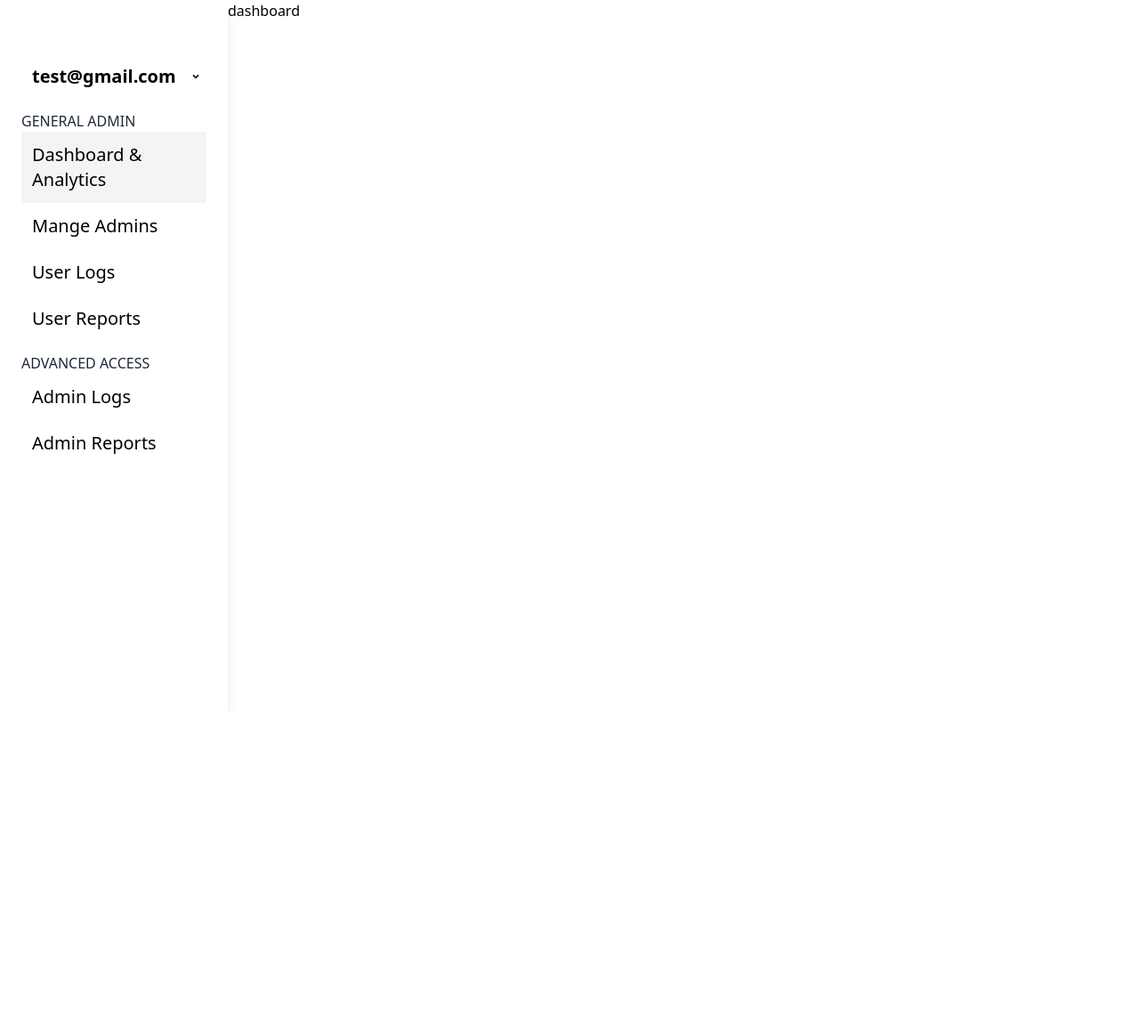
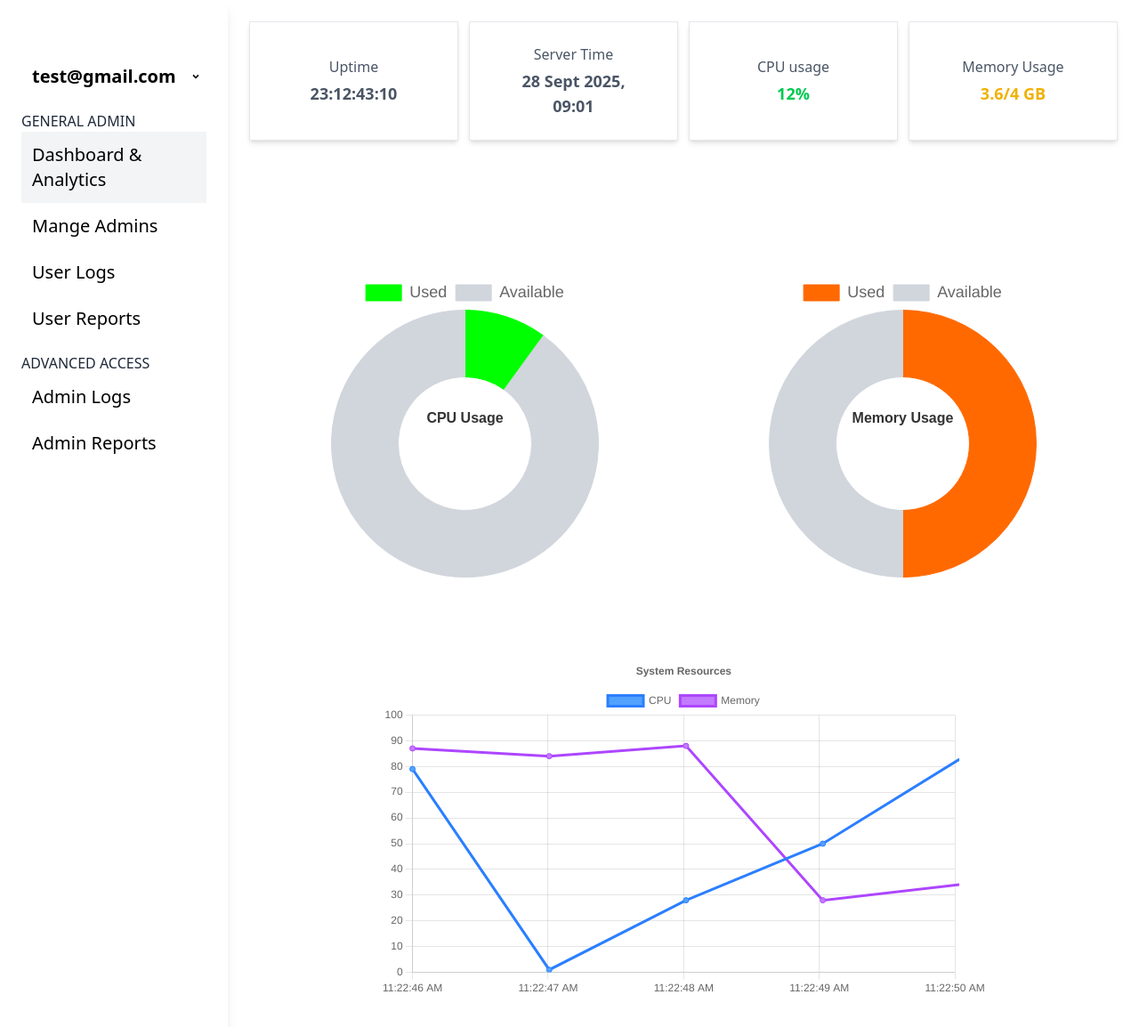
Before and after one commit to salman9802/SkillSwap, a React (Vite) app in the folder frontend/admin/: page /dashboard in a window 1280 px wide. Shown: the top 1154 px of the page at 89% size. Before the commit the page ends 800 px from the top, so only its background shows below. Built offline with nearby package versions, Linux system fonts and the light colour scheme.

Commit message:
feat: dashboard & analytics UI

```diff
--- /dev/null
+++ b/frontend/admin/src/features/dashboard/components/ResourceCharts.tsx
@@ -0,0 +1,144 @@
+import React from "react";
+
+import {
+  Chart as ChartJS,
+  ArcElement,
+  Tooltip,
+  Legend,
+  type ChartOptions,
+} from "chart.js";
+import { Doughnut } from "react-chartjs-2";
+
+ChartJS.register(ArcElement, Tooltip, Legend);
+
+// Custom plugin to display center text
+const centerTextPlugin = {
+  id: "centerText",
+  afterDraw(chart: any) {
+    const {
+      ctx,
+      chartArea: { width, height },
+    } = chart;
+    ctx.save();
+
+    // Get the custom text from chart options (so each chart can have different text)
+    // const text = chart.options.plugins?.centerText?.text || "";
+    // Instead of reading options.plugins.centerText, read a property you attach to chart
+    const text = (chart as any)._centerText || "";
+
+    // const fontSize = Math.max(Math.floor(width / 15), 12);
+    const fontSize = Math.max(Math.floor(width / 20), 12);
+    ctx.font = `bold ${fontSize}px sans-serif`;
+    ctx.fillStyle = "#333";
+    ctx.textAlign = "center";
+    ctx.textBaseline = "middle";
+
+    ctx.fillText(text, width / 2, height / 2 + 10);
+    ctx.restore();
+  },
+};
+ChartJS.register(centerTextPlugin);
+
+const chartsData = [
+  // const cpu =
+  {
+    labels: ["Used", "Available"],
+    datasets: [
+      {
+        label: "% of CPU",
+        data: [10, 90],
+        backgroundColor: ["#00ff00", "#d1d5dc "],
+        borderColor: ["#00ff00", "#d1d5dc "],
+        borderWidth: 1,
+      },
+    ],
+    centerText: "CPU Usage",
+  },
+
+  // const memory =
+  {
+    labels: ["Used", "Available"],
+    datasets: [
+      {
+        label: "% of memory",
+        data: [50, 50],
+        backgroundColor: ["#ff6900", "#d1d5dc "],
+        borderColor: ["#ff6900", "#d1d5dc "],
+        borderWidth: 1,
+      },
+    ],
+    centerText: "Memory Usage",
+  },
+];
+
+const doughnutOptions: ChartOptions<"doughnut"> = {
+  cutout: "50%", // 👈 percentage of the radius cut out (thickness = 50%)
+  plugins: {
+    legend: {
+      display: true,
+      position: "top" as const,
+      fullSize: true,
+      labels: {
+        font: {
+          size: 18,
+        },
+      },
+    },
+    // centerText: { text: "Doughnut" }, // pass custom text
+    // datalabels: {
+    //   color: "#f00",
+    //   formatter: (value: number, context: any) => {
+    //     console.log("value", value);
+    //     const dataset = context.chart.data.datasets[0].data;
+    //     const total = dataset.reduce((a: number, b: number) => a + b, 0);
+    //     const percentage = ((value / total) * 100).toFixed(1) + "%";
+    //     return percentage;
+    //   },
+    // },
+  },
+};
+
+export const ResourceCharts = () => {
+  return (
+    <div className="grid grid-cols-1 gap-1.5 p-3 text-xl md:grid-cols-2 md:gap-3 lg:gap-10 lg:p-10">
+      <div className="mx-auto md:w-3/4">
+        {/* <Doughnut data={cpu} options={doughnutOptions} /> */}
+        {/* <Doughnut data={cpu} /> */}
+      </div>
+      <div className="mx-auto md:w-3/4">
+        {/* <Doughnut data={memory} options={doughnutOptions} /> */}
+        {/* <Doughnut data={memory} /> */}
+      </div>
+      {chartsData.map((chartData, i) => (
+        <div className="mx-auto md:w-3/4">
+          <Doughnut
+            data={{
+              labels: chartData.labels,
+              datasets: chartData.datasets,
+            }}
+            options={{
+              cutout: "50%", // 👈 percentage of the radius cut out (thickness = 50%)
+              plugins: {
+                legend: {
+                  display: true,
+                  position: "top" as const,
+                  fullSize: true,
+                  labels: {
+                    font: {
+                      size: 18,
+                    },
+                  },
+                },
+              },
+            }}
+            // ✅ Attach custom center text to the chart instance
+            ref={(chartInstance) => {
+              if (chartInstance)
+                (chartInstance as any)._centerText = chartData.centerText;
+            }}
+          />
+        </div>
+      ))}
+    </div>
+  );
+};
--- /dev/null
+++ b/frontend/admin/src/features/dashboard/components/StatCards.tsx
@@ -0,0 +1,26 @@
+import React from "react";
+
+export const StatsCards = () => {
+  return (
+    <div className="grid grid-cols-2 gap-1.5 p-3 md:gap-3 md:p-6 xl:grid-cols-4">
+      <div className="flex flex-col items-center justify-center gap-1 border border-gray-200 py-6 text-gray-600 shadow-md">
+        <h1 className="">Uptime</h1>
+        <p className="text-lg font-semibold">23:12:43:10</p>
+      </div>
+      <div className="flex flex-col items-center justify-center gap-1 border border-gray-200 py-6 text-gray-600 shadow-md">
+        <h1 className="">Server Time</h1>
+        <p className="text-center text-lg font-semibold">
+          28 Sept 2025, <br /> 09:01
+        </p>
+      </div>
+      <div className="flex flex-col items-center justify-center gap-1 border border-gray-200 py-6 text-gray-600 shadow-md">
+        <h1 className="">CPU usage</h1>
+        <p className="text-lg font-semibold text-green-500">12%</p>
+      </div>
+      <div className="flex flex-col items-center justify-center gap-1 border border-gray-200 py-6 text-gray-600 shadow-md">
+        <h1 className="">Memory Usage</h1>
+        <p className="text-lg font-semibold text-yellow-500">3.6/4 GB</p>
+      </div>
+    </div>
+  );
+};
--- /dev/null
+++ b/frontend/admin/src/features/dashboard/components/TimeSeriesChart.tsx
@@ -0,0 +1,135 @@
+import React from "react";
+
+import {
+  Chart as ChartJS,
+  CategoryScale,
+  LinearScale,
+  PointElement,
+  LineElement,
+  Title,
+  Tooltip,
+  Legend,
+} from "chart.js";
+import { Line } from "react-chartjs-2";
+
+ChartJS.register(
+  CategoryScale,
+  LinearScale,
+  PointElement,
+  LineElement,
+  Title,
+  Tooltip,
+  Legend,
+);
+
+export const options = {
+  responsive: true,
+  maintainAspectRatio: false, // ✅ important
+  scales: {
+    y: {
+      // ✅ Fixed ticks
+      min: 0, // minimum value
+      max: 100, // maximum value
+      ticks: {
+        stepSize: 10, // interval between ticks
+      },
+    },
+  },
+  plugins: {
+    legend: {
+      position: "top" as const,
+    },
+    title: {
+      display: true,
+      text: "System Resources",
+    },
+  },
+};
+
+// const labels = ["", "", "", "", "", "", "", "", "", ""];
+// const data = {
+//   labels,
+//   datasets: [
+//     {
+//       label: "CPU",
+//       data: labels.map(() => Math.random() * 99 + 1),
+//       borderColor: "#2b7fff",
+//       backgroundColor: "#51a2ff",
+//     },
+//     {
+//       label: "Memory",
+//       data: labels.map(() => Math.random() * 99 + 1),
+//       borderColor: "#ad46ff",
+//       backgroundColor: "#c27aff",
+//     },
+//   ],
+// };
+
+export const TimeSeriesChart = () => {
+  const [dataPoints, setDataPoints] = React.useState<
+    { cpu: number; mem: number }[]
+  >([]);
+  const [labels, setLabels] = React.useState<string[]>([]);
+
+  // Simulate live updates
+  React.useEffect(() => {
+    const interval = setInterval(() => {
+      //   const newValue = Math.floor(Math.random() * 100); // random data
+      const newLabel = new Date().toLocaleTimeString();
+
+      setDataPoints((prev) => {
+        const updated = [
+          ...prev,
+          {
+            cpu: Math.floor(Math.random() * 100),
+            mem: Math.floor(Math.random() * 100),
+          },
+        ];
+        return updated.slice(-10); // keep only last 10 values
+      });
+
+      setLabels((prev) => {
+        const updated = [...prev, newLabel];
+        return updated.slice(-10); // keep last 10 labels
+      });
+    }, 1000);
+
+    return () => clearInterval(interval);
+  }, []);
+
+  //   const data = {
+  //     labels,
+  //     datasets: [
+  //       {
+  //         label: "Live Data",
+  //         data: dataPoints,
+  //         borderColor: "#36A2EB",
+  //         backgroundColor: "#36A2EB33",
+  //         tension: 0.3,
+  //       },
+  //     ],
+  //   };
+  const data = {
+    labels,
+    datasets: [
+      {
+        label: "CPU",
+        data: dataPoints.map((dp) => dp.cpu),
+        borderColor: "#2b7fff",
+        backgroundColor: "#51a2ff",
+      },
+      {
+        label: "Memory",
+        data: dataPoints.map((dp) => dp.mem),
+        borderColor: "#ad46ff",
+        backgroundColor: "#c27aff",
+      },
+    ],
+  };
+
+  return (
+    <div className="mb-12 h-96 md:mx-auto md:w-2/3">
+      <Line options={options} data={data} />
+    </div>
+  );
+};
--- /dev/null
+++ b/frontend/admin/src/features/dashboard/index.ts
@@ -0,0 +1,3 @@
+export * from "./components/ResourceCharts";
+export * from "./components/StatCards";
+export * from "./components/TimeSeriesChart";
--- /dev/null
+++ b/frontend/admin/src/routes/dashboard/dashboard.tsx
@@ -0,0 +1,23 @@
+import React from "react";
+
+import {
+  ResourceCharts,
+  StatsCards,
+  TimeSeriesChart,
+} from "@src/features/dashboard";
+
+// import StatCards from "@src/features/dashboard/components/StatCards";
+// import ResourceCharts from "@src/features/dashboard/components/ResourceCharts";
+// import TimeSeriesChart from "@src/features/dashboard/components/TimeSeriesChart";
+
+const Dashboard = () => {
+  return (
+    <div className="flex flex-col gap-3 md:gap-6 lg:gap-12">
+      <StatsCards />
+      <ResourceCharts />
+      <TimeSeriesChart />
+    </div>
+  );
+};
+
+export default Dashboard;
--- a/frontend/admin/src/routes/routes.tsx
+++ b/frontend/admin/src/routes/routes.tsx
@@ -2,6 +2,7 @@ import { createBrowserRouter, Navigate, Outlet } from "react-router";
 import Root from "./root";
 import Login from "./login/login";
 import NavLayout from "@src/layouts/NavLayout";
+import Dashboard from "./dashboard/dashboard";
 
 export const router = createBrowserRouter([
   {
@@ -21,7 +22,7 @@ export const router = createBrowserRouter([
           },
           {
             path: "dashboard",
-            element: "dashboard",
+            Component: Dashboard,
           },
           {
             path: "manage-admin",
```
